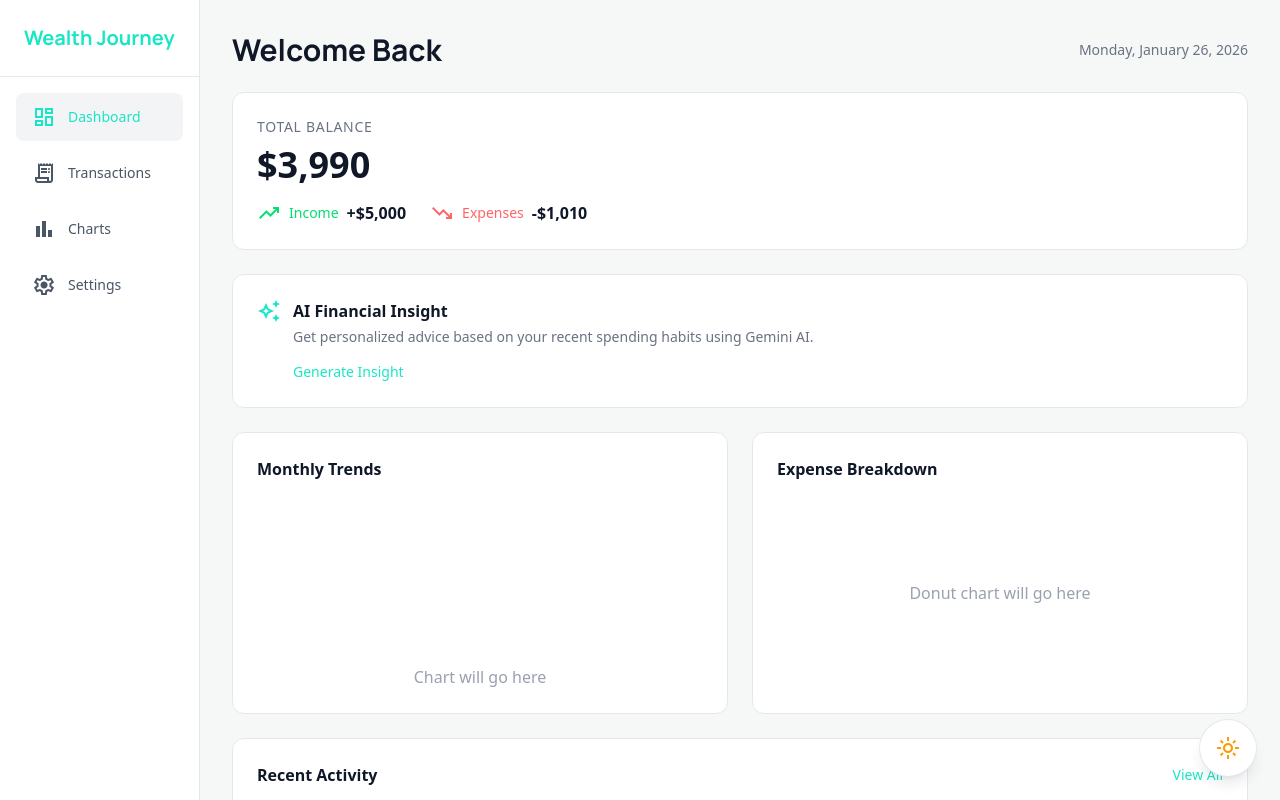
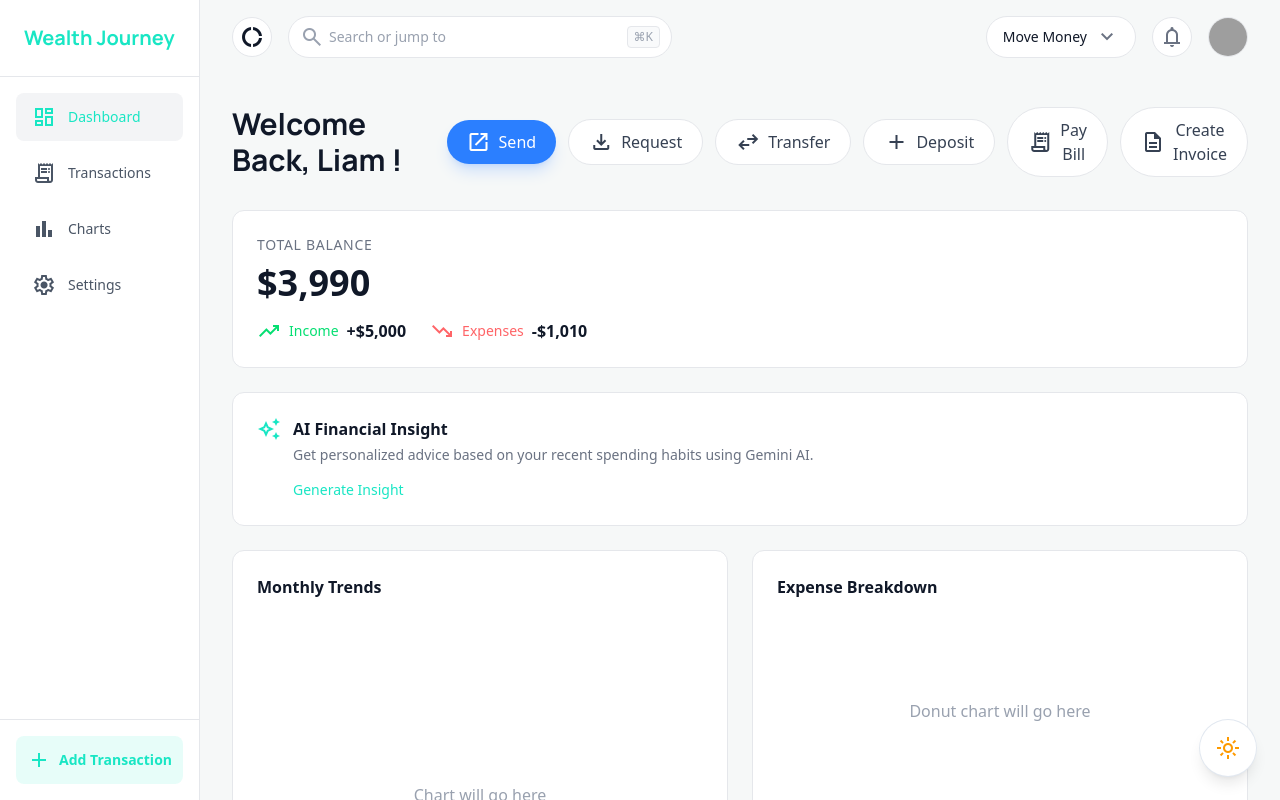
Before and after one commit to Hena7/wealth-journey, a Vue app in the folder wealth-journey/: page /dashboard in a window 1280 px wide. Shown: the top 800 px of the page. Built offline with nearby package versions, Linux system fonts and the light colour scheme; grey boxes are pictures that could not be loaded.

Commit message:
implement initial dashboard layout, view, and header components.

```diff
--- a/wealth-journey/src/App.vue
+++ b/wealth-journey/src/App.vue
@@ -1,7 +1,12 @@
 <script setup lang="ts">
+import { ref, watch } from 'vue'
 import ThemeToggle from './components/ThemeToggle.vue'
+
+const name = ref('Henisha')
+watch(name, (newValue, oldValue) => {
+  console.log('new value:', newValue, 'old value:', oldValue)
+})
 </script>
-
 <template>
   <RouterView />
   <ThemeToggle />
--- /dev/null
+++ b/wealth-journey/src/components/TopHeader.vue
@@ -0,0 +1,68 @@
+<script setup lang="ts">
+import { ref } from 'vue'
+
+const searchQuery = ref('')
+</script>
+
+<template>
+  <header class="flex items-center justify-between px-8 py-4 bg-transparent">
+    <!-- Left: Logo & Search -->
+    <div class="flex items-center gap-4 flex-1">
+      <!-- Logo Icon (using a symbol for now or a placeholder) -->
+      <div
+        class="w-10 h-10 rounded-full bg-white dark:bg-slate-card border border-gray-200 dark:border-border-muted flex items-center justify-center text-gray-900 dark:text-white"
+      >
+        <span class="material-symbols-outlined">donut_large</span>
+      </div>
+
+      <!-- Search Bar -->
+      <div class="relative w-96">
+        <span
+          class="material-symbols-outlined absolute left-3 top-1/2 -translate-y-1/2 text-gray-400 text-xl"
+        >
+          search
+        </span>
+        <input
+          v-model="searchQuery"
+          type="text"
+          placeholder="Search or jump to"
+          class="w-full bg-white dark:bg-slate-card border border-gray-200 dark:border-border-muted rounded-full py-2.5 pl-10 pr-12 text-sm text-gray-900 dark:text-white placeholder-gray-400 focus:outline-none focus:ring-2 focus:ring-primary/50 transition-shadow"
+        />
+        <div
+          class="absolute right-3 top-1/2 -translate-y-1/2 px-1.5 py-0.5 rounded border border-gray-200 dark:border-border-muted bg-gray-50 dark:bg-slate-800 text-xs text-gray-400"
+        >
+          ⌘K
+        </div>
+      </div>
+    </div>
+
+    <!-- Right: Actions & Profile -->
+    <div class="flex items-center gap-4">
+      <!-- Move Money Button -->
+      <button
+        class="flex items-center gap-2 px-4 py-2 bg-white dark:bg-slate-card border border-gray-200 dark:border-border-muted rounded-full text-sm font-medium hover:bg-gray-50 dark:hover:bg-slate-800 transition-colors"
+      >
+        <span>Move Money</span>
+        <span class="material-symbols-outlined text-gray-500 text-lg">expand_more</span>
+      </button>
+
+      <!-- Notification Bell -->
+      <button
+        class="w-10 h-10 rounded-full bg-white dark:bg-slate-card border border-gray-200 dark:border-border-muted flex items-center justify-center hover:bg-gray-50 dark:hover:bg-slate-800 transition-colors"
+      >
+        <span class="material-symbols-outlined text-gray-500">notifications</span>
+      </button>
+
+      <!-- Profile Avatar -->
+      <button
+        class="w-10 h-10 rounded-full overflow-hidden border border-gray-200 dark:border-border-muted"
+      >
+        <img
+          src="https://i.pravatar.cc/150?u=liam"
+          alt="Profile"
+          class="w-full h-full object-cover"
+        />
+      </button>
+    </div>
+  </header>
+</template>
--- a/wealth-journey/src/layouts/DashboardLayout.vue
+++ b/wealth-journey/src/layouts/DashboardLayout.vue
@@ -1,5 +1,6 @@
 <script setup lang="ts">
 import { ref } from 'vue'
+import TopHeader from '@/components/TopHeader.vue'
 
 const navItems = [
   { label: 'Dashboard', icon: 'dashboard', path: '/dashboard' },
@@ -15,7 +16,7 @@ const navItems = [
   >
     <!-- Sidebar -->
     <aside
-      class="w-[200px] bg-white dark:bg-slate-card border-r border-gray-200 dark:border-border-muted flex flex-col"
+      class="w-[200px] bg-white dark:bg-slate-card border-r border-gray-200 dark:border-border-muted flex flex-col fixed h-full z-10"
     >
       <!-- Logo -->
       <div class="p-6 border-b border-gray-200 dark:border-border-muted">
@@ -23,7 +24,7 @@ const navItems = [
       </div>
 
       <!-- Navigation -->
-      <nav class="flex-1 p-4 space-y-2">
+      <nav class="flex-1 p-4 space-y-2 overflow-y-auto">
         <RouterLink
           v-for="item in navItems"
           :key="item.path"
@@ -48,7 +49,8 @@ const navItems = [
     </aside>
 
     <!-- Main Content Area -->
-    <main class="flex-1">
+    <main class="flex-1 ml-[200px]">
+      <TopHeader />
       <!-- This is where child route components will render -->
       <RouterView />
     </main>
--- a/wealth-journey/src/views/DashboardView.vue
+++ b/wealth-journey/src/views/DashboardView.vue
@@ -19,9 +19,42 @@ const currentDate = computed(() => {
 <template>
   <div class="p-8 space-y-6">
     <!-- Header -->
-    <div class="flex items-center justify-between">
-      <h1 class="text-3xl font-bold font-display">Welcome Back</h1>
-      <p class="text-gray-500 dark:text-slate-400 text-sm">{{ currentDate }}</p>
+    <div class="flex items-center justify-between mb-8">
+      <h1 class="text-3xl font-bold font-display text-gray-900 dark:text-white">
+        Welcome Back, Liam !
+      </h1>
+
+      <div class="flex items-center gap-3">
+        <!-- Send Button (Primary) -->
+        <button
+          class="flex items-center gap-2 px-5 py-2.5 bg-blue-500 hover:bg-blue-600 text-white rounded-full font-medium transition-colors shadow-lg shadow-blue-500/20"
+        >
+          <span class="material-symbols-outlined text-sm">open_in_new</span>
+          <span>Send</span>
+        </button>
+
+        <!-- Other Actions (Secondary) -->
+        <button
+          v-for="action in ['Request', 'Transfer', 'Deposit', 'Pay Bill', 'Create Invoice']"
+          :key="action"
+          class="flex items-center gap-2 px-5 py-2.5 bg-white dark:bg-slate-card border border-gray-200 dark:border-border-muted text-gray-700 dark:text-gray-200 rounded-full font-medium hover:bg-gray-50 dark:hover:bg-slate-800 transition-colors"
+        >
+          <span class="material-symbols-outlined text-sm">
+            {{
+              action === 'Request'
+                ? 'download'
+                : action === 'Transfer'
+                  ? 'swap_horiz'
+                  : action === 'Deposit'
+                    ? 'add'
+                    : action === 'Pay Bill'
+                      ? 'receipt_long'
+                      : 'description'
+            }}
+          </span>
+          <span>{{ action }}</span>
+        </button>
+      </div>
     </div>
 
     <!-- Total Balance Card -->
```
